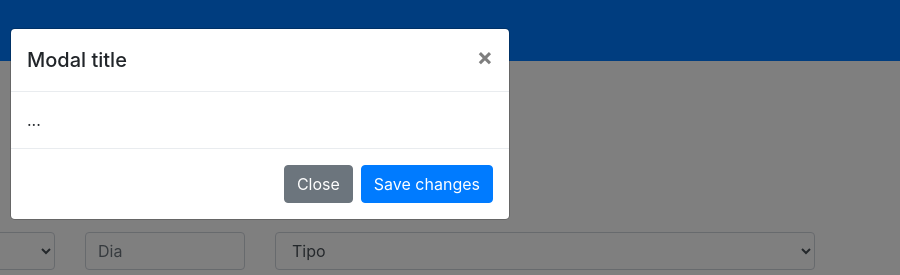
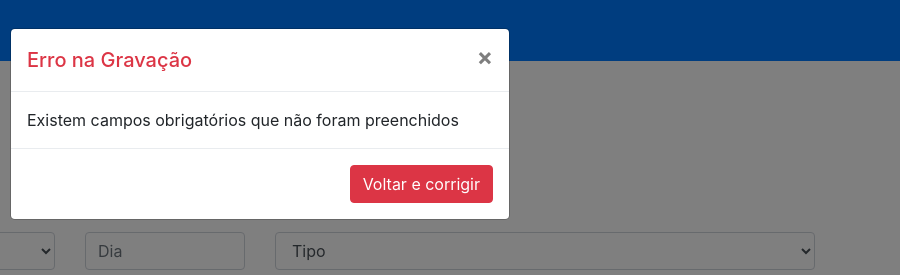
Before and after one commit to MariaCastr0/App-Orcamento-Pessoal, a plain HTML site: page app1/arquivos_iniciais/index.html in a window 1280 px wide. Both pictures are taken after a click on the button "Launch demo modal". Shown: the top 275 px of the page, 380-1280 px from the left. Drawn offline with nearby package versions, Linux system fonts and the light colour scheme.

Commit message:
Update index.html

```diff
--- a/app1/arquivos_iniciais/index.html
+++ b/app1/arquivos_iniciais/index.html
@@ -115,26 +115,25 @@
 
 
 <!-- Button trigger modal -->
-<button type="button" class="btn btn-primary" data-toggle="modal" data-target="#exampleModal">
+<button type="button" class="btn btn-primary" data-toggle="modal" data-target="#erroGravacao">
   Launch demo modal
 </button>
 
 <!-- Modal -->
-<div class="modal fade" id="exampleModal" tabindex="-1" role="dialog" aria-labelledby="exampleModalLabel" aria-hidden="true">
+<div class="modal fade" id="erroGravacao" tabindex="-1" role="dialog" aria-labelledby="exampleModalLabel" aria-hidden="true">
   <div class="modal-dialog" role="document">
     <div class="modal-content">
-      <div class="modal-header">
-        <h5 class="modal-title" id="exampleModalLabel">Modal title</h5>
+      <div class="modal-header text-danger">
+        <h5 class="modal-title" id="exampleModalLabel">Erro na Gravação</h5>
         <button type="button" class="close" data-dismiss="modal" aria-label="Close">
           <span aria-hidden="true">&times;</span>
         </button>
       </div>
       <div class="modal-body">
-        ...
+        Existem campos obrigatórios que não foram preenchidos
       </div>
       <div class="modal-footer">
-        <button type="button" class="btn btn-secondary" data-dismiss="modal">Close</button>
-        <button type="button" class="btn btn-primary">Save changes</button>
+        <button type="button" class="btn btn-danger">Voltar e corrigir</button>
       </div>
     </div>
   </div>
```
